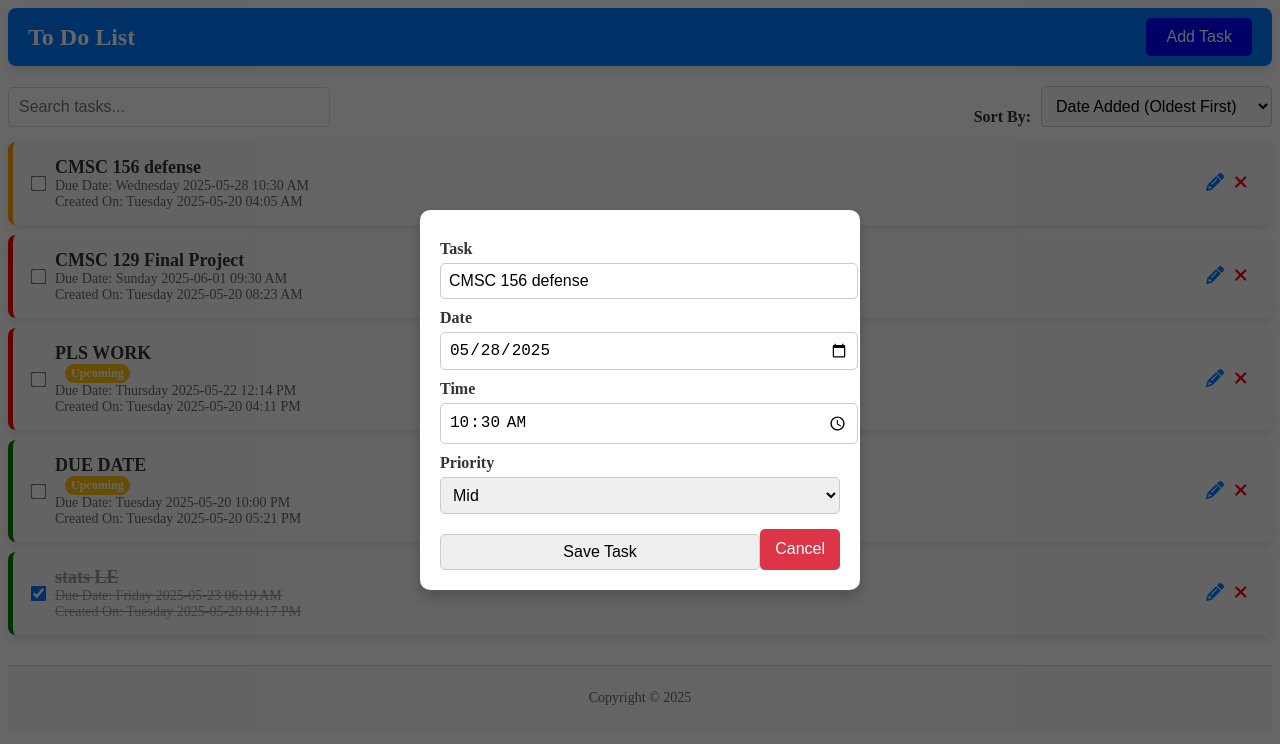
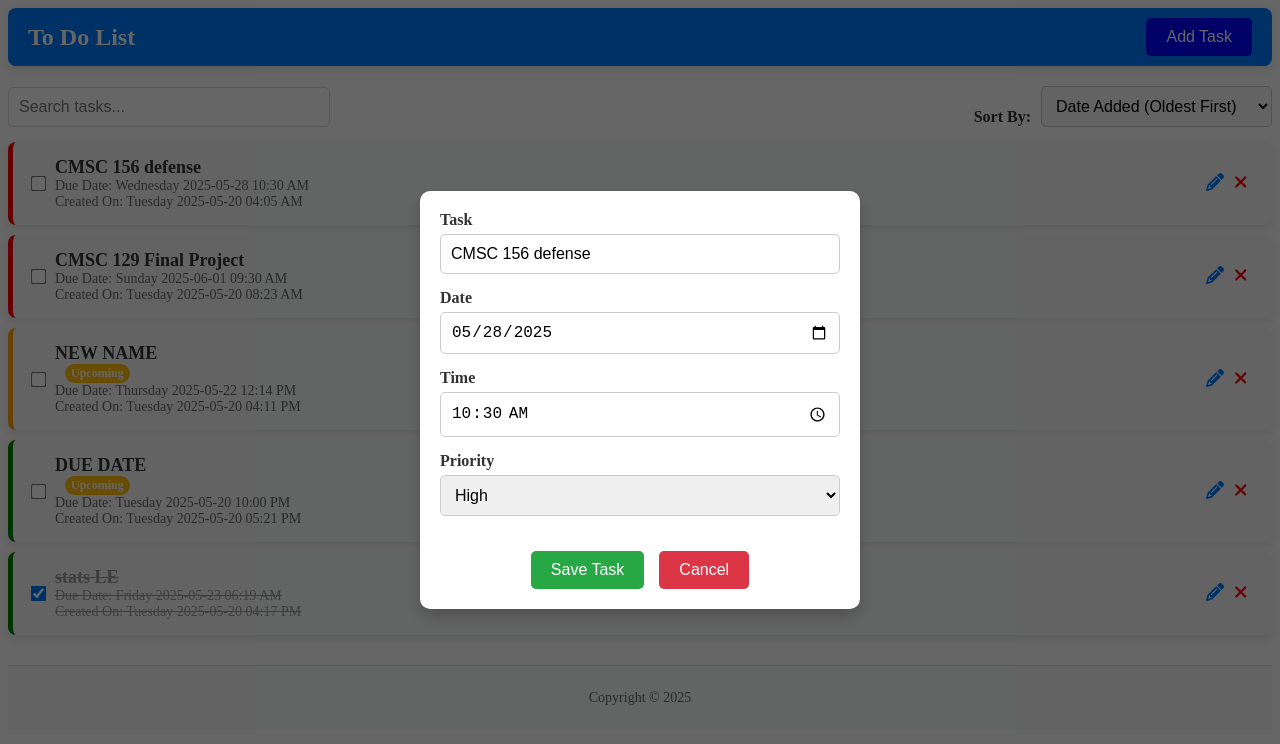
Before and after one commit to detrnobia/cmsc129-lab3-angular-todo, an Angular app: page / in a window 1280 px wide. Both pictures are taken after a click on the element 1214 px from the left and 183 px from the top of the page. Shown: the top 744 px of the page. Built offline with nearby package versions, Linux system fonts and the light colour scheme; data requests are answered from the project's data file.

Commit message:
modified edit task

```diff
--- a/db.json
+++ b/db.json
@@ -4,7 +4,7 @@
       "id": "e584",
       "text": "CMSC 156 defense",
       "day": "2025-05-28 10:30",
-      "priority": "mid",
+      "priority": "high",
       "date": "2025-05-28",
       "time": "10:30",
       "dateAdded": "2025-05-20T04:05:54.209Z",
@@ -24,9 +24,9 @@
     },
     {
       "id": "7dbb",
-      "text": "PLS WORK",
+      "text": "NEW NAME",
       "day": "2025-05-22 12:14",
-      "priority": "high",
+      "priority": "mid",
       "date": "2025-05-22",
       "time": "12:14",
       "dateAdded": "2025-05-20T16:11:21.220Z",
--- a/src/app/component/edit-task/edit-task.component.css
+++ b/src/app/component/edit-task/edit-task.component.css
@@ -1,36 +1,39 @@
 .edit-task-container {
     background: white;
-    padding: 20px;
+    padding: 30px;
     border-radius: 5px;
     box-shadow: 0px 4px 8px rgba(0, 0, 0, 0.2);
     max-width: 400px;
-    margin: auto;
+    margin: 20px auto;
+    box-sizing: border-box;
   }
 
   label {
     display: block;
-    margin-top: 10px;
+    margin-bottom: 5px;
     font-weight: bold;
     color: #333;
   }
 
   input, select {
     width: 100%;
-    padding: 8px;
-    margin-top: 5px;
+    padding: 10px;
+    margin-bottom: 15px;
     border: 1px solid #ccc;
     border-radius: 5px;
     font-size: 16px;
+    box-sizing: border-box;
   }
 
   .actions {
-    margin-top: 15px;
+    margin-top: 20px;
     display: flex;
-    justify-content: space-between;
+    justify-content: center;
+    gap: 15px;
   }
 
   button {
-    padding: 10px 15px;
+    padding: 10px 20px;
     border: none;
     border-radius: 5px;
     cursor: pointer;
--- a/src/app/component/edit-task/edit-task.component.html
+++ b/src/app/component/edit-task/edit-task.component.html
@@ -43,7 +43,7 @@
     </div>
 
     <div class="actions">
-      <input type="submit" value="Save Task" class="btn btn-block" />
+      <button type="submit" value="Save Task" class="btn btn-block">Save Task</button>
       <button type="button" class="btn btn-secondary" (click)="cancelEdit()">Cancel</button>
     </div>
   </form>
--- a/src/app/component/edit-task/edit-task.component.ts
+++ b/src/app/component/edit-task/edit-task.component.ts
@@ -11,14 +11,12 @@ import { CommonModule } from '@angular/common';
   styleUrls: ['./edit-task.component.css']
 })
 export class EditTaskComponent {
-  @Input() task!: Task;
+  @Input() editedTask!: Task;
   @Output() onSaveTask: EventEmitter<Task> = new EventEmitter();
   @Output() onCancelEdit: EventEmitter<void> = new EventEmitter();
 
-  editedTask!: Task;
-
   ngOnInit(): void {
-    this.editedTask = JSON.parse(JSON.stringify(this.task));        // deep copy to avoid modifying original task
+    this.editedTask = JSON.parse(JSON.stringify(this.editedTask));        // deep copy to avoid modifying original task
 
     if (this.editedTask.day) {
       const [datePart, timePart] = this.editedTask.day.split(' ');
@@ -28,8 +26,8 @@ export class EditTaskComponent {
   }
 
   saveTask() {
-    this.editedTask.day = `${this.editedTask.date} ${this.editedTask.time}`;
-    this.onSaveTask.emit(this.editedTask);
+    this.editedTask.day = `${this.editedTask.date} ${this.editedTask.time}`.trim(); // Combine date and time
+    this.onSaveTask.emit(this.editedTask); // Emit the updated task
   }
 
   cancelEdit() {
--- a/src/app/component/tasks/tasks.component.html
+++ b/src/app/component/tasks/tasks.component.html
@@ -38,7 +38,7 @@
 <div class="modal-overlay" *ngIf="editingTask" (click)="cancelEdit()">
   <div class="modal-content" (click)="$event.stopPropagation()">
     <app-edit-task
-      [task]="editingTask"
+      [editedTask]="editingTask"
       (onSaveTask)="updateTask($event)"
       (onCancelEdit)="cancelEdit()">
     </app-edit-task>
--- a/src/app/services/task.service.ts
+++ b/src/app/services/task.service.ts
@@ -36,6 +36,7 @@ export class TaskService {
   }
 
   updateTask(task: Task): Observable<Task> {
-    return this.http.put<Task>(`${this.apiUrl}/${task.id}`, task);
+    const url = `${this.apiUrl}/${task.id}`;
+    return this.http.put<Task>(url, task); // Send the updated task to the backend
   }
 }
```
